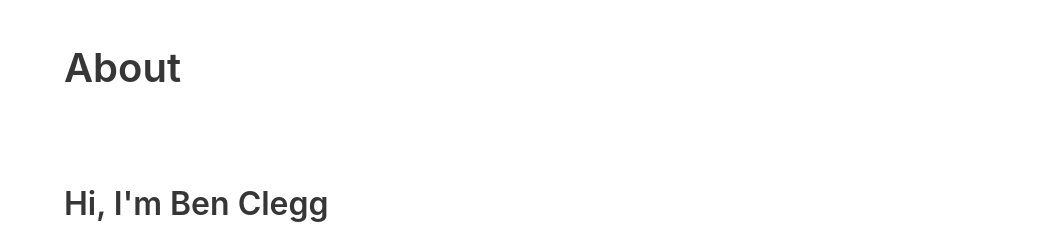
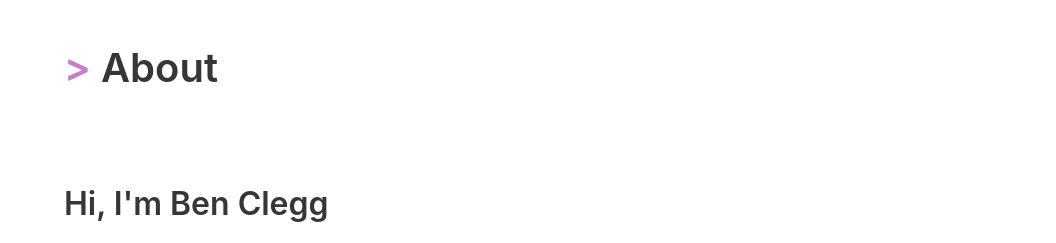
Before and after one commit to ben-clegg/ben-clegg.github.io, an Eleventy site: page index.njk in a window 1280 px wide. Shown: the part 401-644 px from the top of the page, 0-1056 px from the left. Built offline with nearby package versions, Linux system fonts and the light colour scheme; Eleventy itself is replaced by a stand-in of ours; files that its build step writes are made by us from their sources; a web font is replaced by a local one.

Commit message:
add theming for title

```diff
--- a/_layouts/common.njk
+++ b/_layouts/common.njk
@@ -74,7 +74,9 @@
 
     <section class="section">
     <div class="container">
-        <h1 class="title is-2">{{title}}</h1>
+        <h1 class="title is-2">
+        <span class="has-text-primary">&gt; </span>{{title}}
+        </h1>
     </div>
     </section>
     {{ content | safe }}
```
